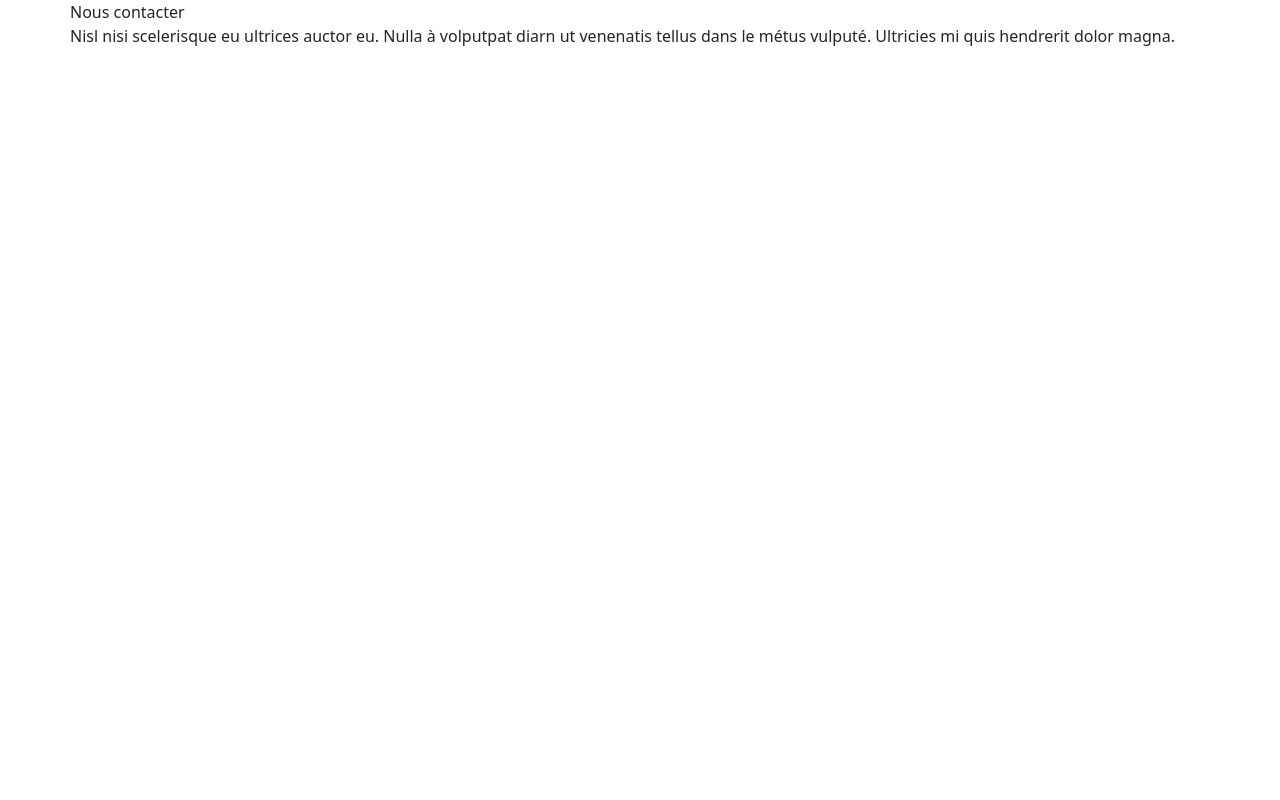
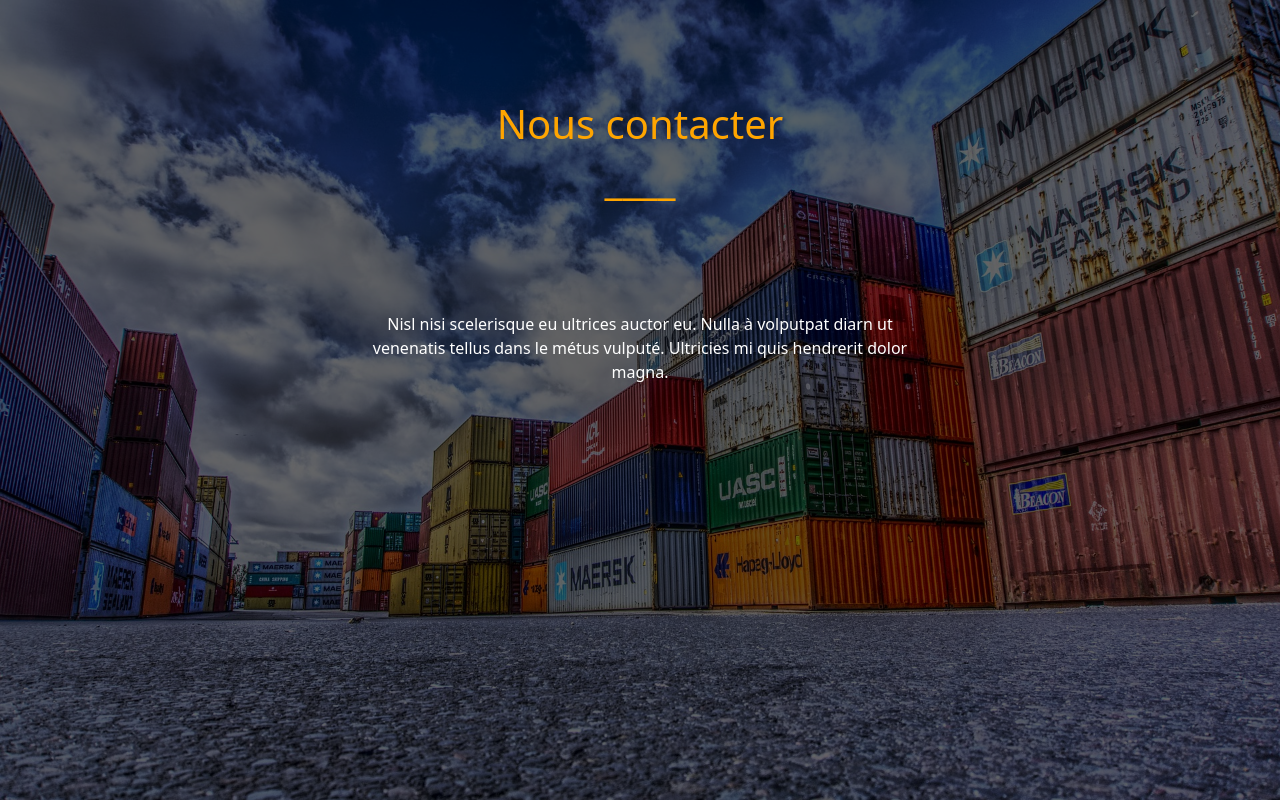
Before and after one commit to Jonathan-Caillon/Projet-page-contact-ship, a plain HTML site: page index.html in a window 1280 px wide. Drawn offline with nearby package versions, Linux system fonts and the light colour scheme.

Commit message:
background

```diff
--- a/index.html
+++ b/index.html
@@ -13,14 +13,16 @@
     </head>
     <body>
         <section class="container">
-            <div class="row">
-                Nous contacter
+            <div class="row contact">
+                <h1>Nous contacter</h1><br><br>
+                <h1>____</h1>
             </div>
-            <div class="row">
-                Nisl nisi scelerisque eu ultrices auctor eu. Nulla à volputpat diarn ut
-                venenatis tellus dans le métus vulputé. Ultricies mi quis hendrerit dolor magna.
+            <div class="row intro">
+                <p>
+                    Nisl nisi scelerisque eu ultrices auctor eu. Nulla à volputpat diarn ut
+                    venenatis tellus dans le métus vulputé. Ultricies mi quis hendrerit dolor magna.
+                </p>
             </div>
-
         </section>
     </body>
     <!-- JavaScript Bundle with Popper -->
--- a/style.css
+++ b/style.css
@@ -0,0 +1,18 @@
+body {
+    background-size: cover;
+    background-image:  linear-gradient(to right,rgba(0, 0, 0, 0.6),rgba(0, 0, 0, 0.6)),
+    url("./container.jpg");
+}
+
+.contact {
+    text-align: center;
+    margin: 100px auto;
+    color: orange;
+}
+
+.intro {
+    text-align: center;
+    margin: auto;
+    max-width: 600px;
+    color: white;
+}
```
Also changed, not shown: container.jpg (added).
